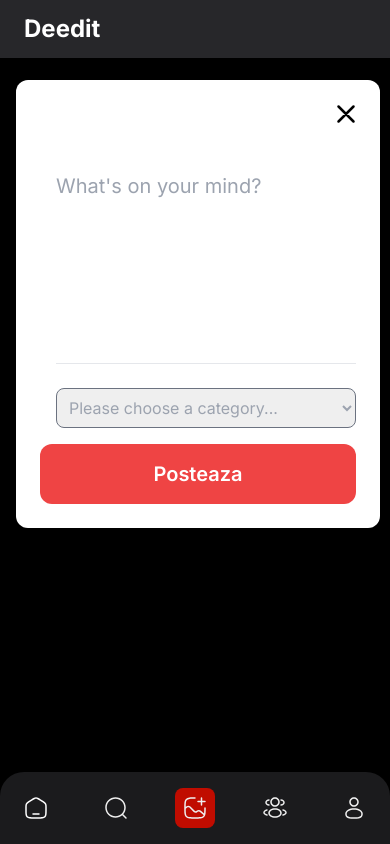
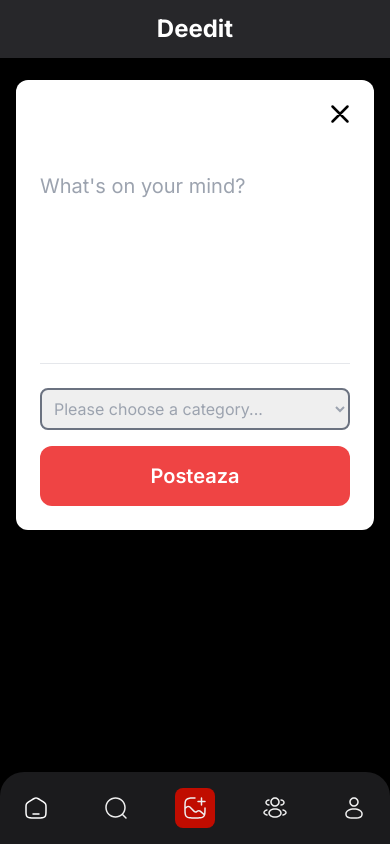
Before and after one commit to luca1777/deedit-app, a Next.js app: page /creeaza in a window 390 px wide. Built offline with nearby package versions, Linux system fonts and the light colour scheme.

Commit message:
fix bug from ui

```diff
--- a/components/Category.tsx
+++ b/components/Category.tsx
@@ -7,8 +7,8 @@
   const pathname = usePathname();
 
   return (
-    <div className="w-full flex justify-center items-center bg-black mb-10">
-      <nav className="w-[450px] rounded-xl bg-dark-4 shadow-[0px_12px_20px_rgba(0,_0,_0,_0.04)] flex justify-between py-[5px] px-1 max-w-[95%] lg:max-w-full text-xl text-black font-inter">
+    <div className="w-full flex justify-center items-center bg-black mb-10 px-4">
+      <nav className="max-w-[450px] rounded-xl bg-dark-4 flex justify-between py-[5px] px-1 w-full text-xl text-black font-inter">
         <Link href="/">
           <button
             className={`cursor-pointer py-[9px] px-4 ${
--- a/components/PostCard.tsx
+++ b/components/PostCard.tsx
@@ -22,7 +22,7 @@
   const { content, _id, parentId, createdAt, children, likes } = post;
 
   return (
-    <article className="w-full mx-auto max-w-[1000px] flex flex-col rounded-xl bg-dark-4 p-7">
+    <article className="w-full mx-auto max-w-[800px] flex flex-col rounded-xl bg-dark-4 p-7">
       <div className="flex items-start justify-between">
         <div className="flex w-full flex-1 flex-row gap-4">
           <div className="flex flex-col items-center">
--- a/components/PostForm.tsx
+++ b/components/PostForm.tsx
@@ -66,8 +66,8 @@
       <div className="w-full">
         <form onSubmit={handleSubmit(onSubmit)}>
           <div className="w-full flex flex-col">
-            <div className="w-full flex gap-4">
-              <div className="">
+            <div className="w-full flex md:gap-4">
+              <div className="hidden md:block">
                 <Image
                   src={UserFakeImg}
                   alt="user"
@@ -94,7 +94,7 @@
                   <select
                     id="category"
                     name="category"
-                    className="mt-1 rounded-lg border text-gray-400 border-gray-500 p-2 w-[300px]"
+                    className="mt-1 rounded-lg border-2 text-gray-400 border-gray-500 p-2 w-full"
                     {...register("category")}
                   >
                     <option value="">Please choose a category...</option>
--- a/components/shared/Topbar.tsx
+++ b/components/shared/Topbar.tsx
@@ -1,20 +1,17 @@
-import Link from 'next/link';
-import React from 'react';
-import LogoutImg from '../../public/assets/logout.svg';
-import Image from 'next/image';
+import Link from "next/link";
+import React from "react";
+import LogoutImg from "../../public/assets/logout.svg";
+import Image from "next/image";
 
 const Topbar = () => {
   return (
-    <nav className="fixed top-0 z-30 flex w-full items-center justify-between bg-zinc-800 px-6 py-3">
-      <Link href="/" className="flex items-center">
-        <p className="text-heading3-bold text-light-1 max-xs:hidden">Deedit</p>
-      </Link>
-      <div className="flex items-center gap-6 md:gap-0">
-        <div className="">
-        </div>
-        <div className="block md:hidden">
-
-        </div>
+    <nav className="fixed top-0 z-30 flex w-full items-center justify-center md:justify-start bg-zinc-800 px-6 py-3">
+      <div className="">
+        <Link href="/">
+          <p className="text-heading3-bold text-light-1 max-xs:hidden">
+            Deedit
+          </p>
+        </Link>
       </div>
     </nav>
   );
```
